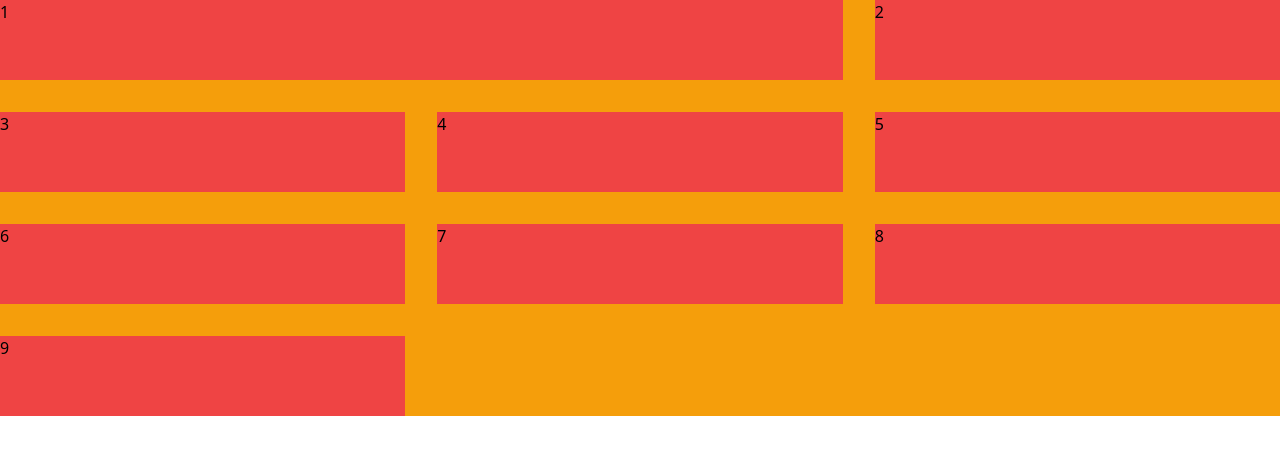
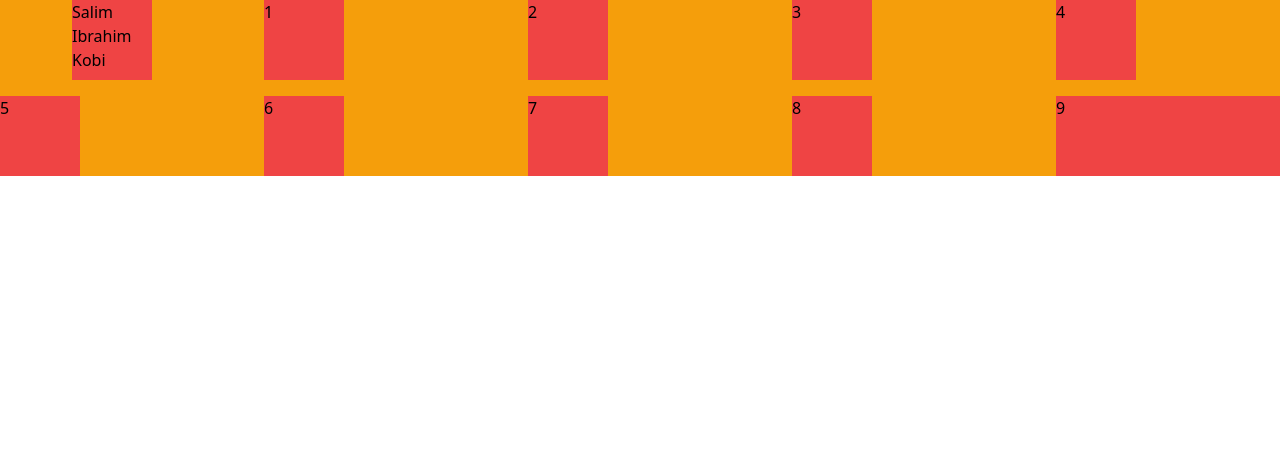
Before and after one commit to SalimKobi/Tailwind_Practice, a website: page public/index.html in a window 1280 px wide. Drawn offline with nearby package versions, Linux system fonts and the light colour scheme; files that its build step writes are made by us from their sources.

Commit message:
learned how grid and rows work

```diff
--- a/public/index.html
+++ b/public/index.html
@@ -9,18 +9,21 @@
     <!-- flex-initial -->
     <!-- flex-auto -->
     <!-- flex-1 -->
-    <div class="bg-yellow-500 w-auto grid grid-cols-3 gap-8">
-      <div class="col-span-2 h-20 bg-red-500">1</div>
-      <div class="h-20 bg-red-500">2</div>
-      <div class="h-20 bg-red-500">3</div>
+    <div
+      class="bg-yellow-500 w-auto grid grid-cols-5 grid-flow-row gap-y-4 gap-x-10"
+    >
+      <p class="h-20 w-20 bg-red-500 justify-self-center">Salim Ibrahim Kobi</p>
+      <div class="h-20 w-20 bg-red-500">1</div>
+      <div class="h-20 w-20 bg-red-500">2</div>
+      <div class="h-20 w-20 bg-red-500">3</div>
 
-      <div class="h-20 bg-red-500">4</div>
-      <div class="h-20 bg-red-500">5</div>
-      <div class="h-20 bg-red-500">6</div>
+      <div class="h-20 w-20 bg-red-500">4</div>
+      <div class="h-20 w-20 bg-red-500">5</div>
+      <div class="h-20 w-20 bg-red-500">6</div>
 
-      <div class="h-20 bg-red-500">7</div>
-      <div class="h-20 bg-red-500">8</div>
-      <div class="h-20 bg-red-500">9</div>
+      <div class="h-20 w-20 bg-red-500">7</div>
+      <div class="h-20 w-20 bg-red-500">8</div>
+      <div class="h-20 bg-red-500 justify-self-stretch">9</div>
     </div>
   </body>
 </html>
```
